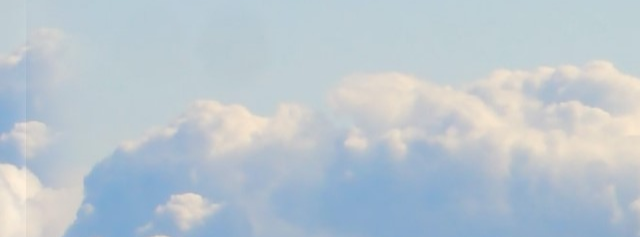
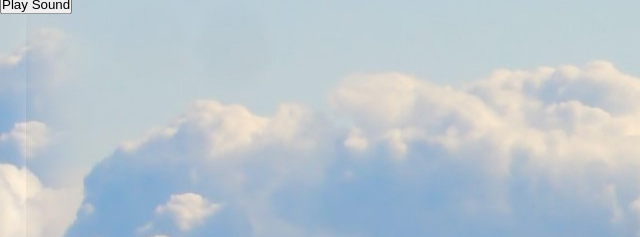
Before and after one commit to Masters-Akt/Moving-Car-Animation, a plain HTML site: page index.html in a window 1280 px wide. Shown: the top 237 px of the page, 0-640 px from the left. Drawn offline with Linux system fonts and the light colour scheme.

Commit message:
Update index.html

```diff
--- a/index.html
+++ b/index.html
@@ -13,6 +13,7 @@
         <div class="sky">
             <div class="trees"></div>
             <div class="track"></div>
+            <button class="playbtn" onclick=PlayAudio()>Play Sound</button>
             <div class="car">
                 <div class="wheel1">
                     <img src="car_wheel_left.png" />
```
